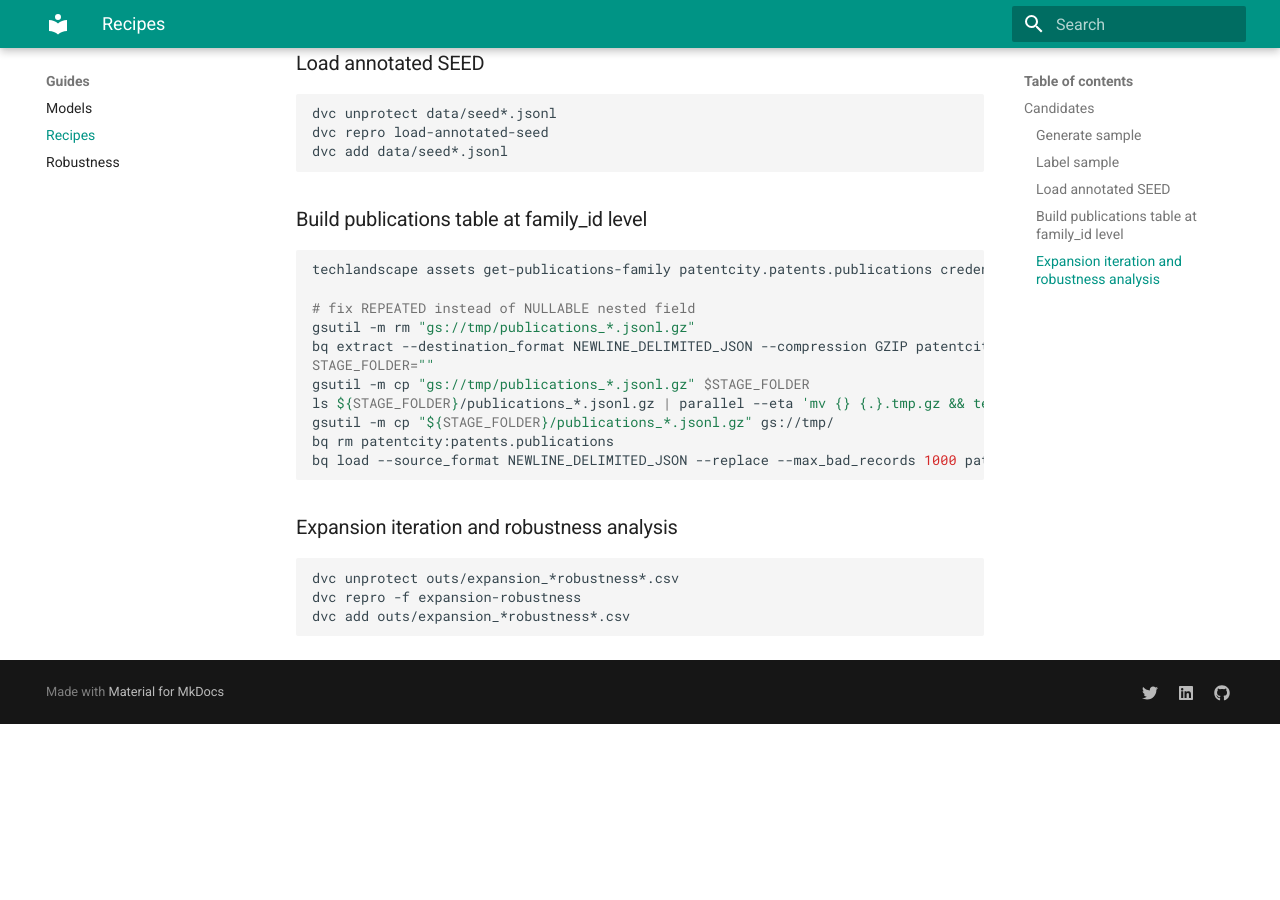
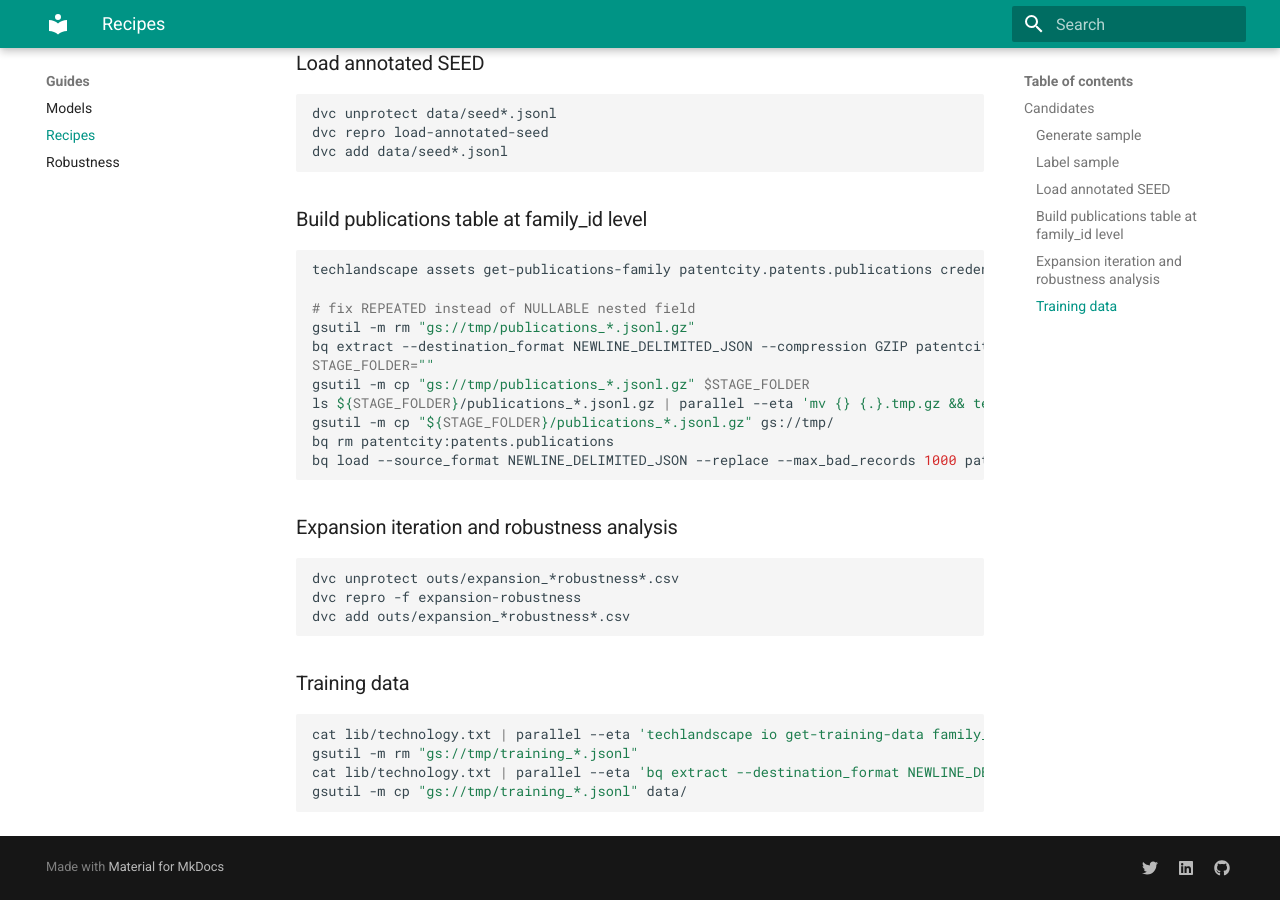
Before and after one commit to cverluise/techlandscape, an MkDocs documentation site: the page built from docs/RECIPE.md, in a window 1280 px wide and 900 px high, scrolled down 610 px. Built offline with MkDocs 1.6.1 and Material for MkDocs 9.7.7, drawn with Linux system fonts in a browser that asks for light colours; before the commit the page ends 1334 px from its top, so only the background shows below that.

Commit message:
:tada: add training data recipe (wip)

````diff
--- a/docs/RECIPE.md
+++ b/docs/RECIPE.md
@@ -49,3 +49,12 @@ dvc unprotect outs/expansion_*robustness*.csv
 dvc repro -f expansion-robustness
 dvc add outs/expansion_*robustness*.csv
 ```
+
+### Training data
+
+```shell
+cat lib/technology.txt | parallel --eta 'techlandscape io get-training-data family_id patentcity.techdiffusion.seed_{} patentcity.techdiffusion.expansion_{} 400 patentcity.techdiffusion.training_{} credentials_bq.json'
+gsutil -m rm "gs://tmp/training_*.jsonl"
+cat lib/technology.txt | parallel --eta 'bq extract --destination_format NEWLINE_DELIMITED_JSON patentcity:techdiffusion.training_{} "gs://tmp/training_{}.jsonl" '
+gsutil -m cp "gs://tmp/training_*.jsonl" data/
+```
````
